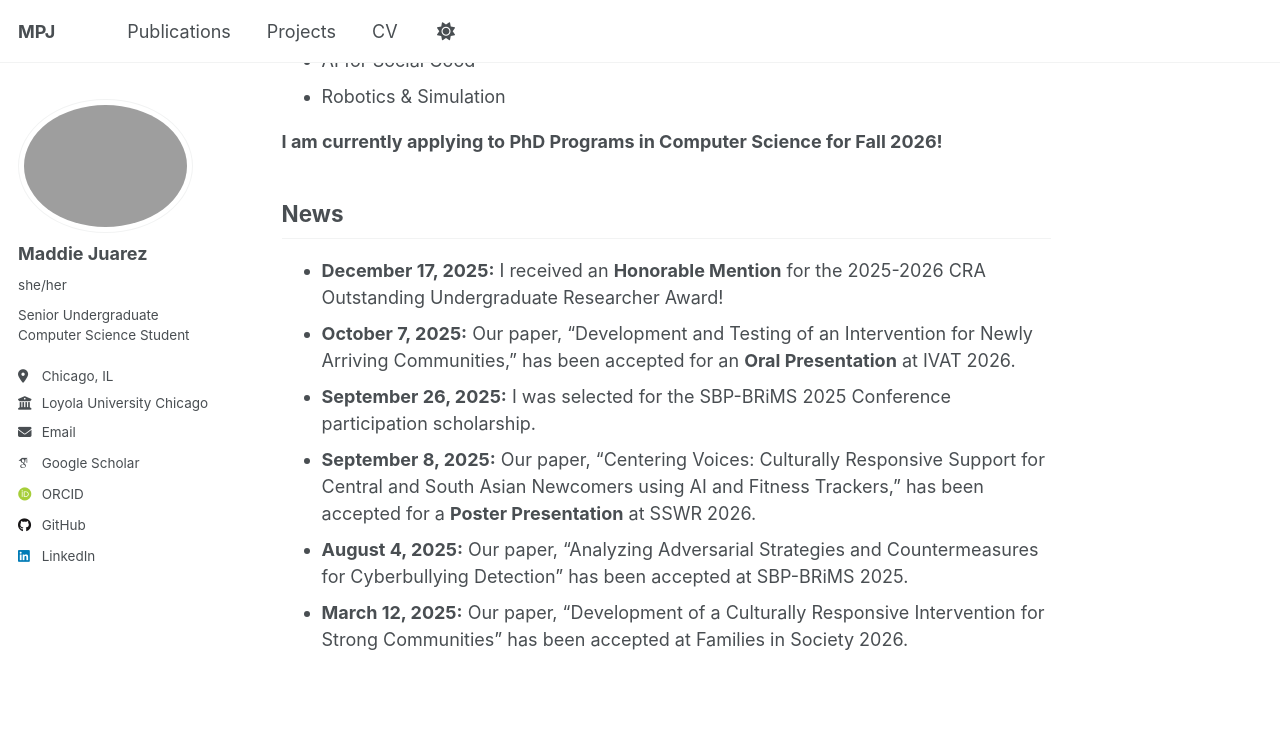
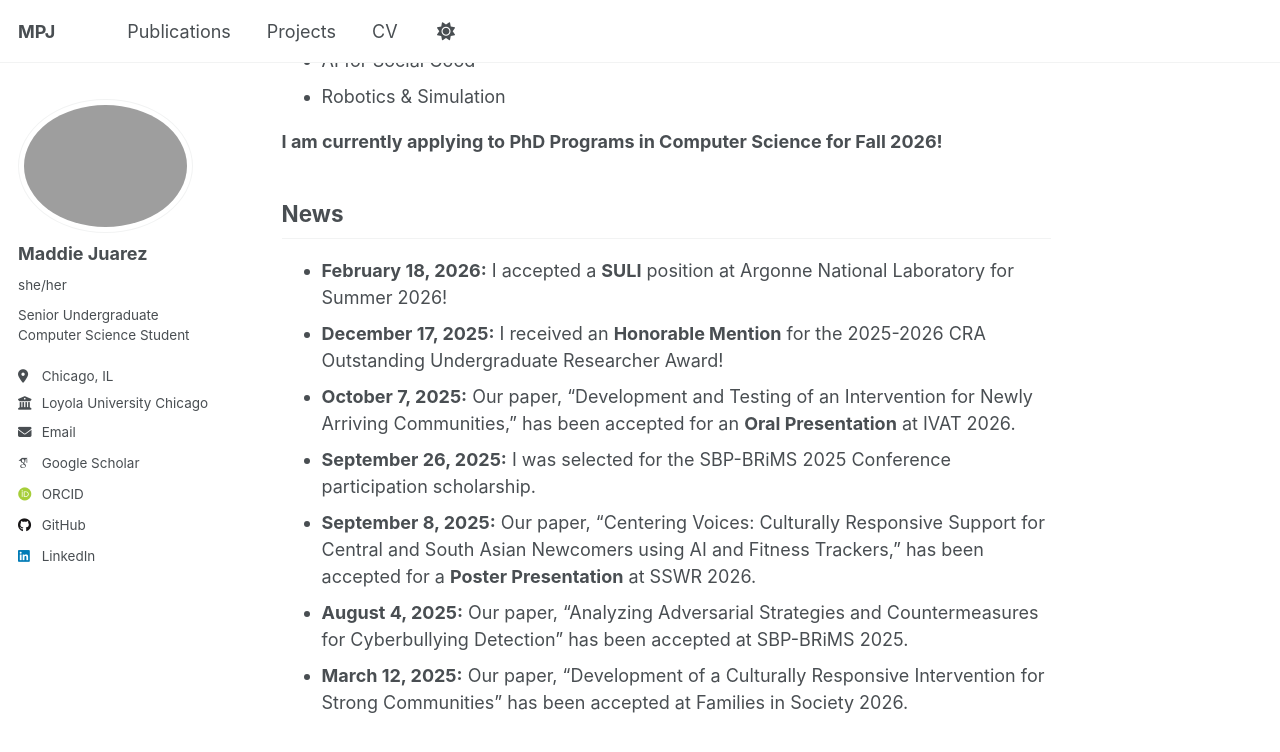
Before and after one commit to mjuarez4/mjuarez4.github.io, a Jekyll site: the page built from _pages/about.md, in a window 1280 px wide and 900 px high, scrolled down 638 px. Shown: the top 752 px of the window. Built offline with Jekyll 4.4.1, drawn with Linux system fonts in a browser that asks for light colours; some web fonts are replaced; a script that is not in the unit is left out.

Commit message:
updating site

```diff
--- a/_pages/about.md
+++ b/_pages/about.md
@@ -26,6 +26,7 @@ Some of my research interests include (but are not limited to!):
 **I am currently applying to PhD Programs in Computer Science for Fall 2026!**
 
 ## News
+- **February 18, 2026:** I accepted a **SULI** position at Argonne National Laboratory for Summer 2026!
 - **December 17, 2025:** I received an **Honorable Mention** for the 2025-2026 CRA Outstanding Undergraduate Researcher Award!
 - **October 7, 2025:** Our paper, "Development and Testing of an Intervention for Newly Arriving Communities," has been accepted for an **Oral Presentation** at IVAT 2026.
 - **September 26, 2025:** I was selected for the SBP-BRiMS 2025 Conference participation scholarship.
```
